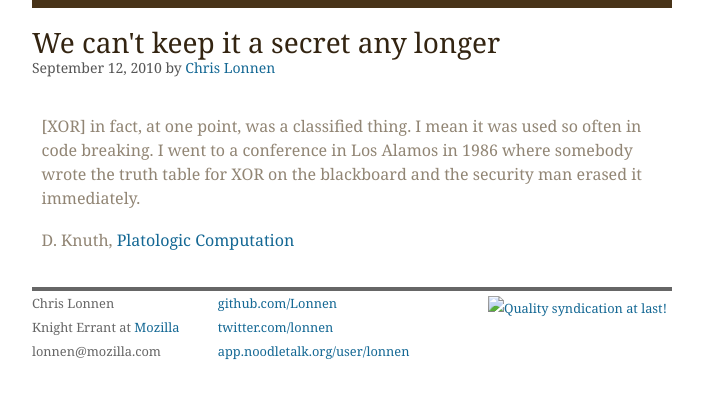
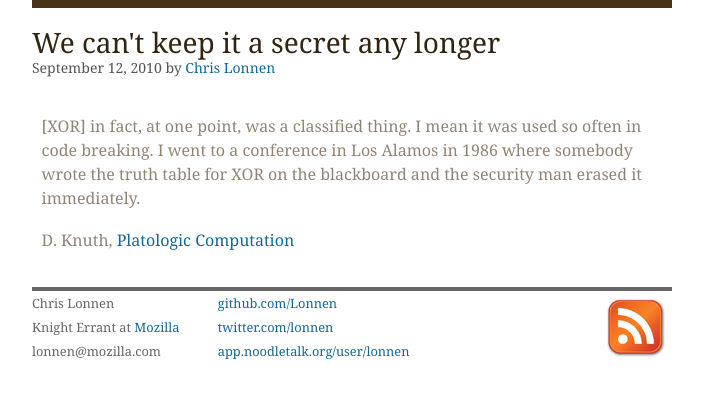
Before and after one commit to lonnen/lonnen.github.com, a Jekyll site: the page built from _posts/2010-09-12-xor.md, in a window 1280 px wide. Shown: the top 399 px of the page, without its empty margins (288-991 px from the left). Built offline with Jekyll 4.4.1, drawn with Linux system fonts in a browser that asks for light colours; Markdown is read by kramdown in place of the engine named in the settings; comment, search, counter and statistics services are not loaded.

Commit message:
relative img url

```diff
--- a/_layouts/base.html
+++ b/_layouts/base.html
@@ -38,7 +38,7 @@
       </div>
       <div class="rss">
           <a href="http://feeds.feedburner.com/additionMod2">
-            <img src="media/rss.png" alt="Quality syndication at last!" />
+            <img src="/media/rss.png" alt="Quality syndication at last!" />
           </a>
       </div>
     </section>
```
